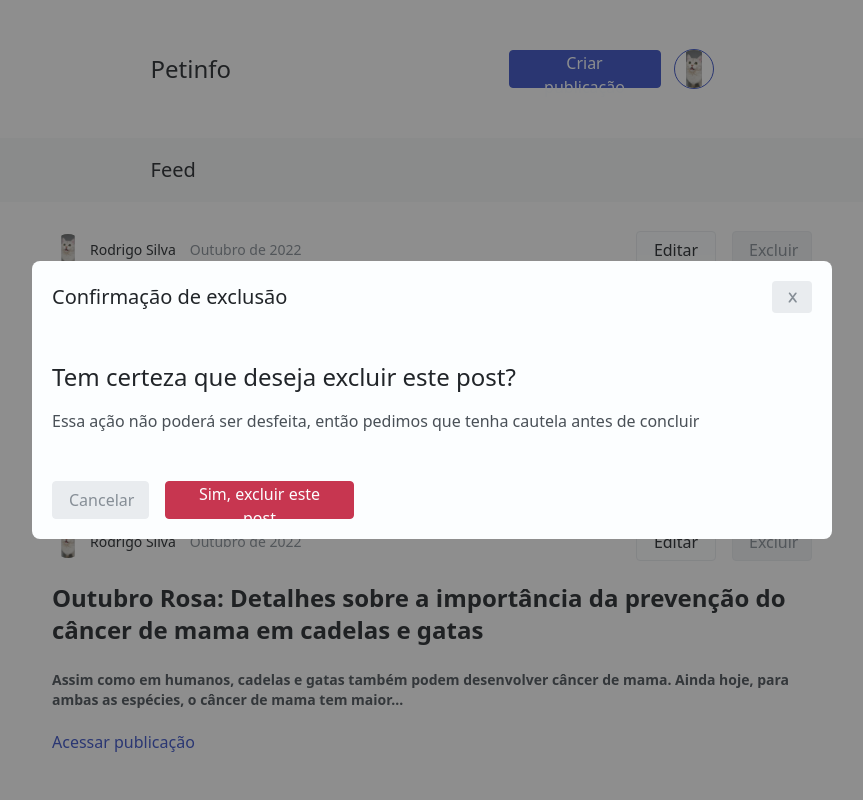
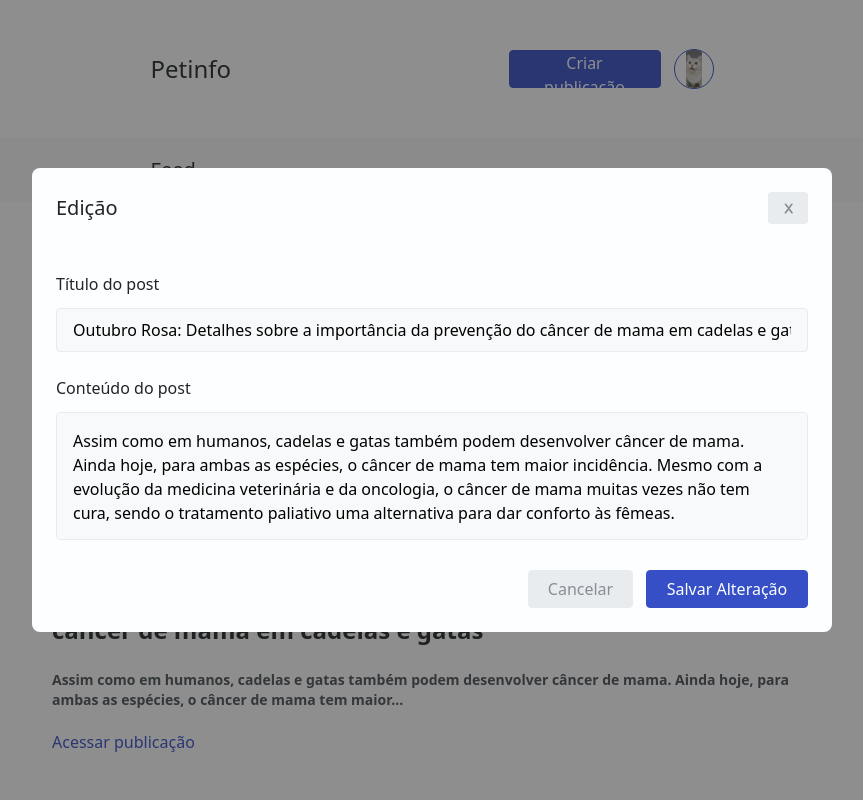
Before and after one commit to Rodrigodeveloperjr/petinfo, a React (Vite) app: page /dashboard in a window 1280 px wide. Shown: the top 800 px of the page, without its empty margins (208-1071 px from the left). Built offline with nearby package versions, Linux system fonts and the light colour scheme.

Commit message:
feat: components ModalEditPost and ModalCreatePost created and styled

```diff
--- a/src/components/Input.tsx
+++ b/src/components/Input.tsx
@@ -1,17 +1,19 @@
 interface InputProps {
   label: string;
   placeholder: string;
+  value?: string;
 }
 
-const Input = ({ label, placeholder }: InputProps) => {
+const Input = ({ label, placeholder, value }: InputProps) => {
   return (
-    <div className="mb-6">
+    <div className="w-full mb-6">
       <label className="text-custom-gray-1 font-medium text-base">
         {label}
       </label>
       <input
         placeholder={placeholder}
         className="w-full h-11 bg-custom-gray-8 border border-custom-gray-6 rounded px-4 mt-3 placeholder:text-custom-gray-4 placeholder:font-normal placeholder:text-base focus:bg-custom-gray-9 focus:border-custom-gray-1"
+        value={value}
       />
     </div>
   );
--- /dev/null
+++ b/src/components/ModalCreatePost.tsx
@@ -0,0 +1,52 @@
+import { Button } from "./Button";
+import x from "../assets/X.svg";
+import { Input } from "./Input";
+
+const ModalCreatePost = () => {
+  return (
+    <div className="w-full max-w-800 flex flex-col justify-start items-start p-6 bg-custom-gray-9 rounded-lg sm:items-end">
+      <div className="w-full flex flex-row justify-between items-center mb-12">
+        <h2 className="text-custom-gray-1 font-medium text-base sm:text-xl">
+          Criando novo post
+        </h2>
+
+        <div className="w-10 h-8 flex flex-row justify-center items-center bg-custom-gray-6 rounded cursor-pointer">
+          <img src={x} alt="x" />
+        </div>
+      </div>
+
+      <Input label="Título do post" placeholder="Digite o título aqui..." />
+
+      <div className="w-full mb-6">
+        <label className="text-custom-gray-1 font-medium text-base">
+          Conteúdo do post
+        </label>
+        <textarea
+          placeholder="Desenvolva o conteúdo do post aqui..."
+          className="w-full h-32 bg-custom-gray-8 border border-custom-gray-6 rounded p-4 mt-3 placeholder:text-custom-gray-4 placeholder:font-normal placeholder:text-base focus:bg-custom-gray-9 focus:border-custom-gray-1 resize-none"
+        />
+      </div>
+
+      <div className="w-full h-20 flex flex-col-reverse justify-between items-start sm:max-w-225 sm:flex-row sm:items-center sm:h-auto">
+        <Button
+          text="Cancelar"
+          background="bg-custom-gray-6"
+          borderColor="border-custom-gray-6"
+          textColor="text-custom-gray-4"
+          hoverBackground="bg-custom-gray-9"
+          maxWidth="sm:max-w-105"
+        />
+        <Button
+          text="Publicar"
+          background="bg-custom-brand-1"
+          borderColor="border-custom-brand-1"
+          textColor="text-custom-gray-9"
+          hoverBackground="bg-custom-brand-2"
+          maxWidth="sm:max-w-105"
+        />
+      </div>
+    </div>
+  );
+};
+
+export { ModalCreatePost };
--- /dev/null
+++ b/src/components/ModalEditPost.tsx
@@ -0,0 +1,61 @@
+import { Button } from "./Button";
+import x from "../assets/X.svg";
+import { Input } from "./Input";
+
+const ModalEditPost = () => {
+  return (
+    <div className="w-full max-w-800 flex flex-col justify-start items-start p-6 bg-custom-gray-9 rounded-lg sm:items-end">
+      <div className="w-full flex flex-row justify-between items-center mb-12">
+        <h2 className="text-custom-gray-1 font-medium text-base sm:text-xl">
+          Edição
+        </h2>
+
+        <div className="w-10 h-8 flex flex-row justify-center items-center bg-custom-gray-6 rounded cursor-pointer">
+          <img src={x} alt="x" />
+        </div>
+      </div>
+
+      <Input
+        label="Título do post"
+        placeholder="Digite o título aqui..."
+        value="Outubro Rosa: Detalhes sobre a importância da prevenção do câncer de mama em cadelas e gatas"
+      />
+
+      <div className="w-full mb-6">
+        <label className="text-custom-gray-1 font-medium text-base">
+          Conteúdo do post
+        </label>
+        <textarea
+          placeholder="Desenvolva o conteúdo do post aqui..."
+          className="w-full h-32 bg-custom-gray-8 border border-custom-gray-6 rounded p-4 mt-3 placeholder:text-custom-gray-4 placeholder:font-normal placeholder:text-base focus:bg-custom-gray-9 focus:border-custom-gray-1 resize-none"
+          value="Assim como em humanos, cadelas e gatas também podem desenvolver câncer de mama. Ainda hoje, para ambas as espécies, o câncer de mama tem maior incidência. Mesmo com a evolução da medicina veterinária e da oncologia, o câncer de mama muitas vezes não tem cura, sendo o tratamento paliativo uma alternativa para dar conforto às fêmeas.
+
+Por isso, a conscientização sobre o tema é uma das ações de prevenção de maior importância, principalmente para a campanha do outubro rosa. Então como podemos ajudar a prevenir o câncer de mama em cadelas e gatas?
+
+Assim como outros tipos de câncer, o câncer de mama pode ter inúmeras causas. Entre  as mais comuns, temos fatores genéticos, como predisposição de algumas raças, exposição à poluição, tabagismo passivo, obesidade, além do fato de os pets estarem vivendo mais, o que também pode causar maior chances de tumores. No caso do câncer de mama, a influência hormonal é um dos fatores de maior contribuição para o aparecimento dessa doença."
+        />
+      </div>
+
+      <div className="w-full h-20 flex flex-col-reverse justify-between items-start sm:max-w-290 sm:flex-row sm:items-center sm:h-auto">
+        <Button
+          text="Cancelar"
+          background="bg-custom-gray-6"
+          borderColor="border-custom-gray-6"
+          textColor="text-custom-gray-4"
+          hoverBackground="bg-custom-gray-9"
+          maxWidth="sm:max-w-105"
+        />
+        <Button
+          text="Salvar Alteração"
+          background="bg-custom-brand-1"
+          borderColor="border-custom-brand-1"
+          textColor="text-custom-gray-9"
+          hoverBackground="bg-custom-brand-2"
+          maxWidth="sm:max-w-162"
+        />
+      </div>
+    </div>
+  );
+};
+
+export { ModalEditPost };
--- a/src/components/ModalRemovePost.tsx
+++ b/src/components/ModalRemovePost.tsx
@@ -1,11 +1,13 @@
-import x from "../assets/X.svg"
 import { Button } from "./Button";
+import x from "../assets/X.svg";
 
 const ModalRemovePost = () => {
   return (
-    <div className="w-full max-w-800 flex flex-col justify-start items-start p-5 bg-custom-gray-9 rounded-lg">
+    <div className="w-full max-w-800 flex flex-col justify-start items-start p-6 bg-custom-gray-9 rounded-lg">
       <div className="w-full flex flex-row justify-between items-center mb-12">
-        <h3 className="text-custom-gray-1 font-medium text-base sm:text-xl">Confirmação de exclusão</h3>
+        <h3 className="text-custom-gray-1 font-medium text-base sm:text-xl">
+          Confirmação de exclusão
+        </h3>
 
         <div className="w-10 h-8 flex flex-row justify-center items-center bg-custom-gray-6 rounded cursor-pointer">
           <img src={x} alt="x" />
@@ -21,7 +23,7 @@ const ModalRemovePost = () => {
         de concluir
       </p>
 
-      <div className="w-full h-20 max-w-302 flex flex-col-reverse justify-between items-start sm:flex-row sm:items-center sm:h-auto">
+      <div className="w-full h-20 flex flex-col-reverse justify-between items-start sm:max-w-302 sm:flex-row sm:items-center sm:h-auto">
         <Button
           text="Cancelar"
           background="bg-custom-gray-6"
--- a/src/pages/Dashboard.tsx
+++ b/src/pages/Dashboard.tsx
@@ -4,13 +4,15 @@ import { Header } from "../components/Header";
 import React from "react";
 import { ModalBackground } from "../components/ModalBackground";
 import { ModalRemovePost } from "../components/ModalRemovePost";
+import { ModalCreatePost } from "../components/ModalCreatePost";
+import { ModalEditPost } from "../components/ModalEditPost";
 
 const Dashboard = () => {
   return (
     <React.Fragment>
       {
         <ModalBackground>
-          <ModalRemovePost />
+          <ModalEditPost />
         </ModalBackground>
       }
       <div className="box-border">
--- a/tailwind.config.cjs
+++ b/tailwind.config.cjs
@@ -53,7 +53,11 @@ module.exports = {
         "32": "5rem",
         "97": "6.0625em",
         "189": "11.8125em",
-        "302": "18.875em"
+        "302": "18.875em",
+        "105": "6.5625em",
+        "225": "14.0625em",
+        "162": "10.125em",
+        "290": "17.5em",
       }
     },
   },
```
